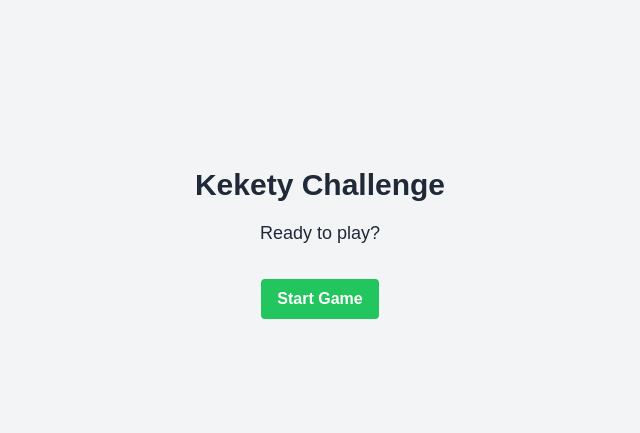
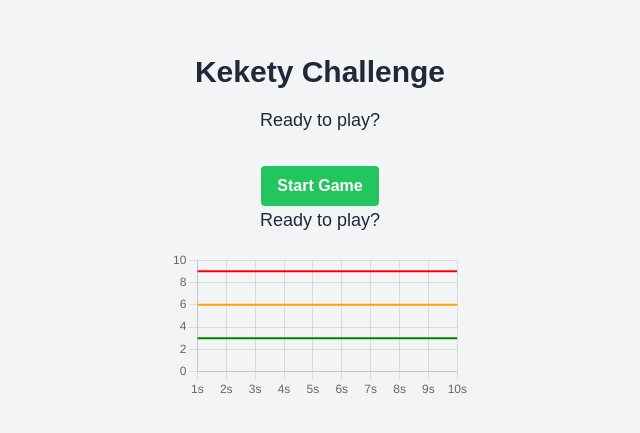
Before and after one commit to mattnix6/nextjs-boilerplate, a Next.js app: page / in a window 1280 px wide. Shown: the part 157-590 px from the top of the page, without its empty margins (320-960 px from the left). Built offline with nearby package versions, Linux system fonts and the light colour scheme.

Commit message:
add share score

```diff
--- a/app/page.tsx
+++ b/app/page.tsx
@@ -150,6 +150,29 @@ export default function Home() {
     },
   };
 
+    const shareScore = async () => {
+    const gameElement = document.getElementById("game-summary");
+    if (!gameElement) return;
+
+    const canvas = await html2canvas(gameElement);
+    const imageData = canvas.toDataURL("image/png");
+
+    const shareText = `🎮 I scored ${score} points in the Kekety Challenge! Can you beat my score? #KeketyChallenge`;
+
+    if (navigator.share) {
+      navigator
+        .share({
+          title: "Kekety Challenge Score",
+          text: shareText,
+          url: imageData,
+        })
+        .catch((err) => console.error("Share failed:", err));
+    } else {
+      navigator.clipboard.writeText(shareText);
+      alert("Score partagé avec succès ! Texte copié dans le presse-papiers.");
+    }
+  };
+
   return (
     <div className="flex flex-col items-center justify-center min-h-screen bg-gray-100 text-gray-800 p-8">
       <h1 className="text-3xl font-bold mb-4">Kekety Challenge</h1>
@@ -183,6 +206,25 @@ export default function Home() {
           >
             Start Game
           </button>
+
+          <div id="game-summary" className="text-center mb-8">
+            <p className="text-lg">
+              {timeLeft === 0 ? `Time's up! Your score: ${score}` : "Ready to play?"}
+            </p>
+            <div className="w-full mt-4 max-w-[500px]">
+              <Line data={chartData} options={chartOptions} />
+            </div>
+          </div>
+
+          {timeLeft === 0 && score !== 0 && (
+            <button
+              onClick={shareScore}
+              className="bg-blue-500 hover:bg-blue-600 text-white font-bold py-2 px-4 rounded mt-4"
+            >
+              Share Your Score
+            </button>
+          )}
+
         </>
       )}
     </div>
```
